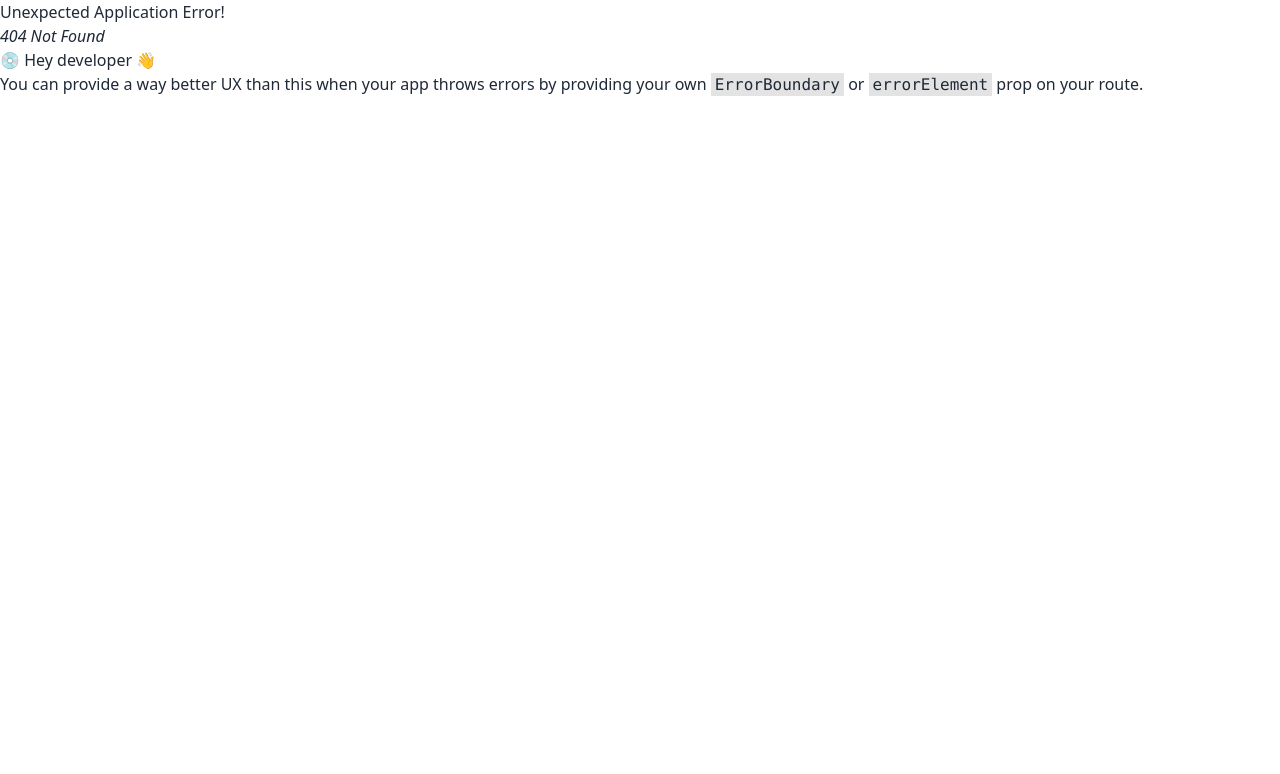
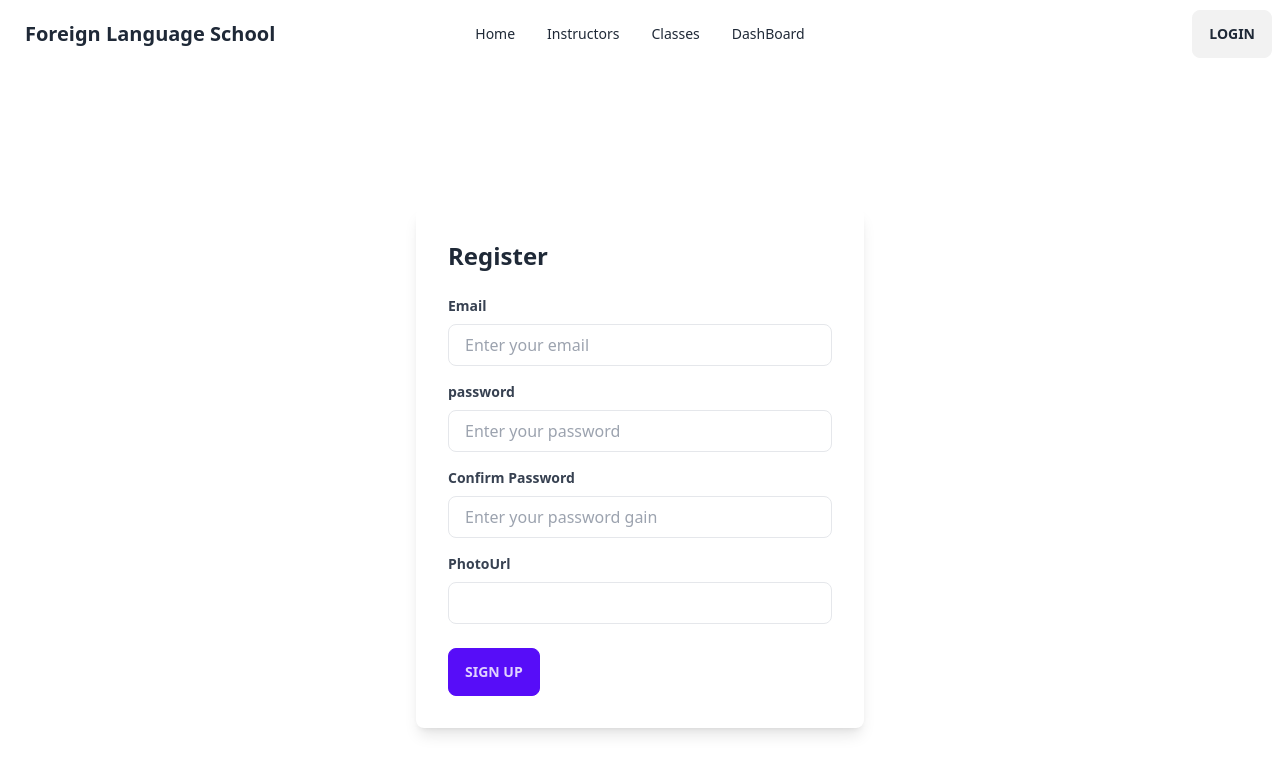
Before and after one commit to nazmul906/b712-summer-camp-client-side-nazmul906, a React (Vite) app: page /register in a window 1280 px wide. Before the commit this address had no page. Shown: the top 774 px of the page. Built offline with nearby package versions, Linux system fonts and the light colour scheme.

Commit message:
user login and register page is added

```diff
--- /dev/null
+++ b/src/MainLayout/DashLayout.jsx
@@ -0,0 +1,7 @@
+import React from "react";
+
+const DashLayout = () => {
+  return <div></div>;
+};
+
+export default DashLayout;
--- a/src/pages/Display/AllClassCard.jsx
+++ b/src/pages/Display/AllClassCard.jsx
@@ -13,7 +13,7 @@ const AllClassCard = ({ allclass }) => {
       </figure> */}
       <div className="card-body">
         <h2 className="card-title">{languageName}</h2>
-        <p>If a dog chews shoes whose shoes does he choose?</p>
+        <p>{instructorName}</p>
         <div className="card-actions justify-end">
           <button className="btn btn-primary">Buy Now</button>
         </div>
--- /dev/null
+++ b/src/pages/Login/Login.jsx
@@ -0,0 +1,99 @@
+import React from "react";
+import { Link } from "react-router-dom";
+
+const Login = () => {
+  const showPassword = true;
+  const handleLogin = (event) => {
+    event.preventDefault();
+    const form = event.target;
+    const email = form.email.value;
+    const password = form.password.value;
+    console.log(email, password);
+  };
+
+  return (
+    <div className="flex justify-center items-center h-screen">
+      <div className="max-w-md w-full mx-auto">
+        <div className="bg-white p-8 rounded-lg shadow-lg">
+          <h2 className="text-2xl font-bold mb-6">Login</h2>
+          <form onSubmit={handleLogin}>
+            <div className="mb-4">
+              <label className="block text-gray-700 text-sm font-bold mb-2">
+                Email
+              </label>
+              <input
+                className="w-full px-4 py-2 border rounded-lg focus:outline-none focus:border-blue-500"
+                name="email"
+                type="email"
+                placeholder="Enter your email"
+              />
+            </div>
+            <div className="mb-6">
+              <label className="block text-gray-700 text-sm font-bold mb-2">
+                Password
+              </label>
+              <div className="relative">
+                <input
+                  className="w-full px-4 py-2 border rounded-lg focus:outline-none focus:border-blue-500"
+                  name="password"
+                  type={showPassword ? "text" : "password"}
+                  placeholder="Enter your password"
+                />
+                {/* <span className="absolute top-0 right-0 mt-3 mr-4">
+                  <svg
+                    className="h-6 w-6 text-gray-500 cursor-pointer toggle-password"
+                    xmlns="http://www.w3.org/2000/svg"
+                    fill="none"
+                    viewBox="0 0 24 24"
+                    stroke="currentColor"
+                    onClick={handleTogglePassword}
+                  >
+                    {showPassword ? (
+                      <path
+                        strokeLinecap="round"
+                        strokeLinejoin="round"
+                        strokeWidth={2}
+                        d="M15 12a3 3 0 11-6 0 3 3 0 016 0zm-4 0a1 1 0 10-2 0v1a1 1 0 002 0v-1zm4 0a1 1 0 102 0v1a1 1 0 00-2 0v-1z"
+                      />
+                    ) : (
+                      <path
+                        strokeLinecap="round"
+                        strokeLinejoin="round"
+                        strokeWidth={2}
+                        d="M12 20h9M12 4L4 12m8-8l8 8"
+                      />
+                    )}
+                  </svg>
+                </span> */}
+              </div>
+            </div>
+            <div className=" mt-6">
+              <input
+                // disabled={disable}
+                disabled={false}
+                type="submit"
+                value="login"
+                className="btn btn-primary"
+              ></input>
+            </div>
+          </form>
+          <div>{/* Add your social login buttons here */}</div>
+        </div>
+      </div>
+    </div>
+  );
+};
+
+export default Login;
+
+/*    <div className="flex items-center justify-between mb-6">
+              <button
+                className="bg-blue-500 hover:bg-blue-700 text-white font-bold py-2 px-4 rounded focus:outline-none focus:shadow-outline"
+                type="submit"
+              >
+                Sign In
+              </button>
+              <a className="text-blue-500 hover:text-blue-800" href="/register">
+                Create an Account
+              </a>
+            </div> */
--- /dev/null
+++ b/src/pages/Register/Register.jsx
@@ -0,0 +1,81 @@
+import React from "react";
+
+const Register = () => {
+  const showPassword = true;
+  const handleLogin = (event) => {
+    event.preventDefault();
+    const form = event.target;
+    const email = form.email.value;
+    const password = form.password.value;
+    const confrimpassword = form.confrimpassword.value;
+    console.log(email, password);
+  };
+  return (
+    <div className="flex justify-center items-center h-screen">
+      <div className="max-w-md w-full mx-auto">
+        <div className="bg-white p-8 rounded-lg shadow-lg">
+          <h2 className="text-2xl font-bold mb-6">Register</h2>
+          <form onSubmit={handleLogin}>
+            <div className="mb-4">
+              <label className="block text-gray-700 text-sm font-bold mb-2">
+                Email
+              </label>
+              <input
+                className="w-full px-4 py-2 border rounded-lg focus:outline-none focus:border-blue-500"
+                name="email"
+                type="email"
+                placeholder="Enter your email"
+              />
+            </div>
+            <div className="mb-4">
+              <label className="block text-gray-700 text-sm font-bold mb-2">
+                password
+              </label>
+              <input
+                className="w-full px-4 py-2 border rounded-lg focus:outline-none focus:border-blue-500"
+                name="password"
+                type="password"
+                placeholder="Enter your password"
+              />
+            </div>
+            <div className="mb-4">
+              <label className="block text-gray-700 text-sm font-bold mb-2">
+                Confirm Password
+              </label>
+              <input
+                className="w-full px-4 py-2 border rounded-lg focus:outline-none focus:border-blue-500"
+                name="confirmpassword"
+                type="password"
+                placeholder="Enter your password gain"
+              />
+            </div>
+            <div className="mb-4">
+              <label className="block text-gray-700 text-sm font-bold mb-2">
+                PhotoUrl
+              </label>
+              <input
+                className="w-full px-4 py-2 border rounded-lg focus:outline-none focus:border-blue-500"
+                name="photourl"
+                type="text"
+                placeholder=""
+              />
+            </div>
+
+            <div className=" mt-6">
+              <input
+                // disabled={disable}
+                disabled={false}
+                type="submit"
+                value="Sign Up"
+                className="btn btn-primary"
+              ></input>
+            </div>
+          </form>
+          <div>{/* Add your social login buttons here */}</div>
+        </div>
+      </div>
+    </div>
+  );
+};
+
+export default Register;
--- a/src/pages/shared/Navbar/Navbar.jsx
+++ b/src/pages/shared/Navbar/Navbar.jsx
@@ -67,7 +67,9 @@ const Navbar = () => {
         </ul>
       </div>
       <div className="navbar-end">
-        <a className="btn">Button</a>
+        <Link to="/login" className="btn">
+          Login
+        </Link>
       </div>
     </div>
   );
```
Also changed, not shown: src/Route/Route.jsx (+10 -1 lines).
